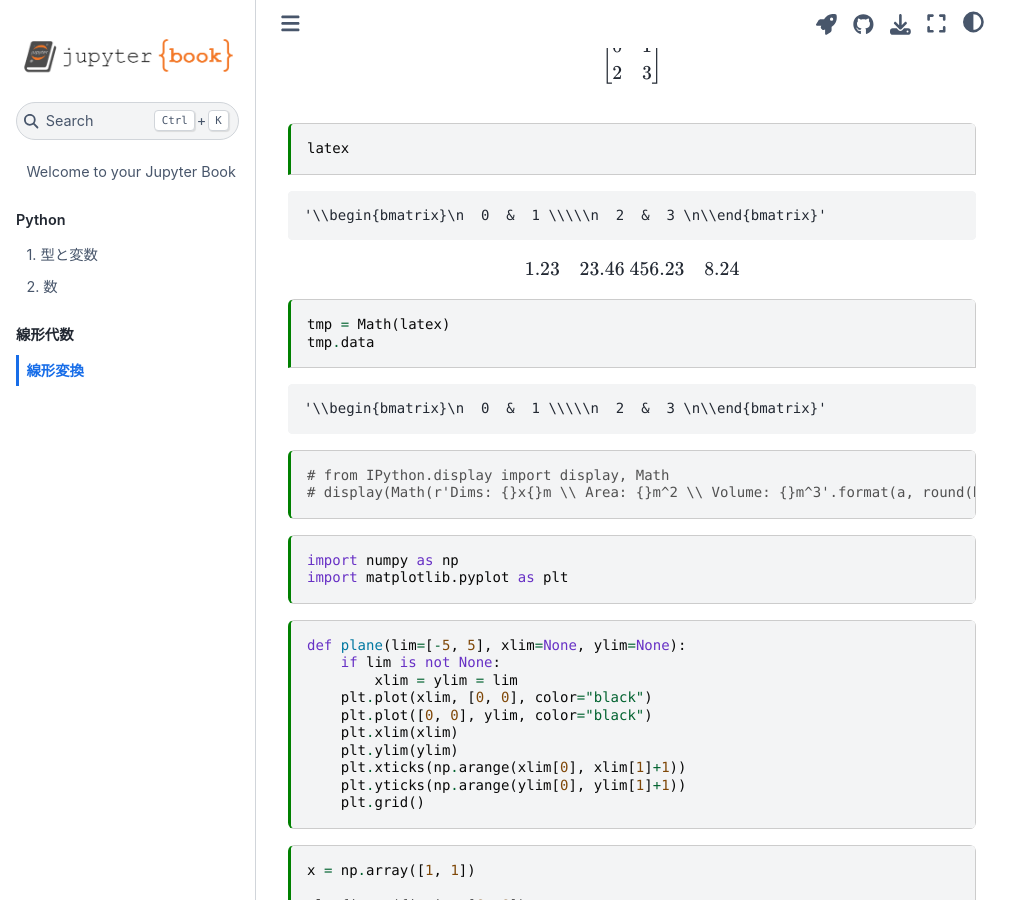
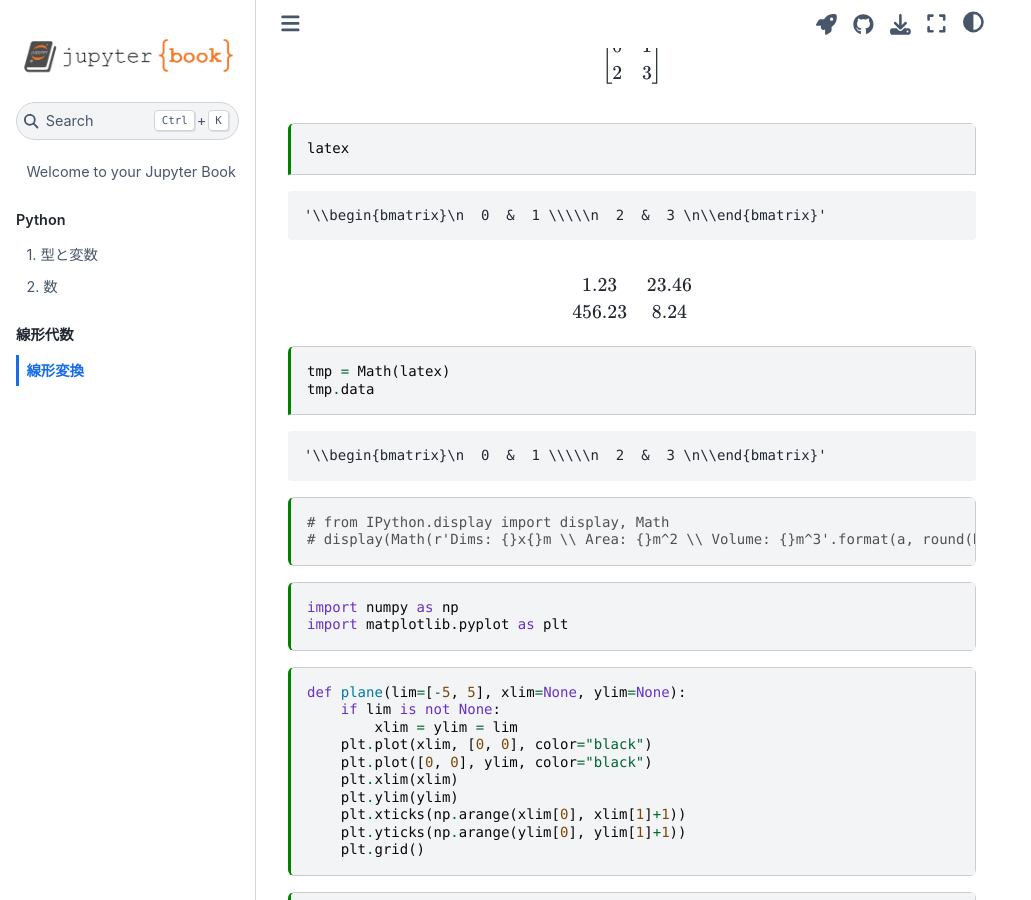
Before and after one commit to yuji96/to-be-a-Pythonista, a Jupyter Book: the page built from source/linalg/dot.ipynb, in a window 1280 px wide and 900 px high, scrolled down 675 px. Shown: the whole window, without its empty margins (0-1031 px from the left). Built offline with Jupyter Book 1.0.4 settings and Sphinx 7.4.7 and the Sphinx Book theme 1.1.4, drawn with Linux system fonts in a browser that asks for light colours; part of the change alters nothing that is shown.

```diff
--- a/source/_config.yml
+++ b/source/_config.yml
@@ -48,3 +48,8 @@ parse:
     # don't forget to list any other extensions you want enabled,
     # including those that are enabled by default! See here: https://jupyterbook.org/en/stable/customize/config.html
     - html_image
+    - dollarmath
+
+sphinx:
+  config:
+    mathjax_path: https://cdn.jsdelivr.net/npm/mathjax@3/es5/tex-mml-chtml.js
```
